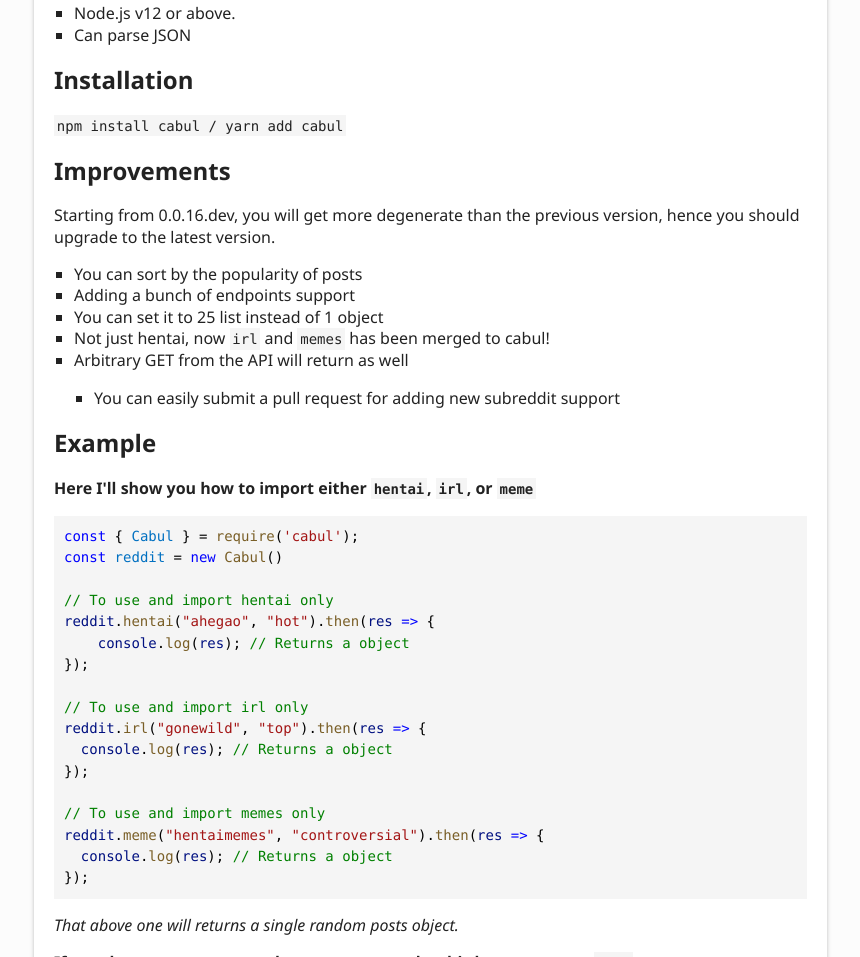
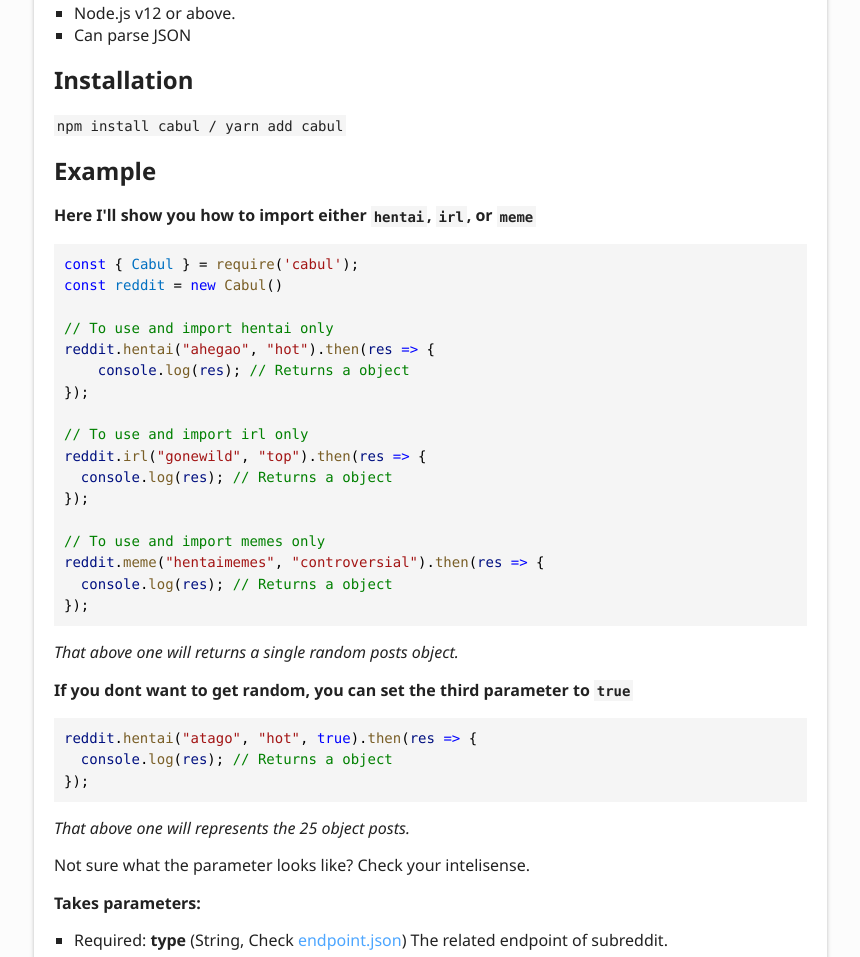
Before and after one commit to sinkaroid/cabul, a plain HTML site: page index.html in a window 1280 px wide. Shown: the part 1720-2677 px from the top of the page, without its empty margins (6-866 px from the left). Drawn offline with Linux system fonts and the light colour scheme.

Commit message:
Deploying to gh-pages from @ sinkaroid/cabul@ce06f31745212012d48a7d82b7cd84aee2b239e5 🚀

```diff
--- a/index.html
+++ b/index.html
@@ -39,21 +39,6 @@
   <h2>Installation</h2>
 </a>
 <p><code>npm install cabul / yarn add cabul</code></p>
-
-<a href="#improvements" id="improvements" style="color: inherit; text-decoration: none;">
-  <h2>Improvements</h2>
-</a>
-<p>Starting from 0.0.16.dev, you will get more degenerate than the previous version, hence you should upgrade to the latest version.</p>
-<ul>
-<li>You can sort by the popularity of posts</li>
-<li>Adding a bunch of endpoints support</li>
-<li>You can set it to 25 list instead of 1 object</li>
-<li>Not just hentai, now <code>irl</code> and <code>memes</code> has been merged to cabul!</li>
-<li>Arbitrary GET from the API will return as well<ul>
-<li>You can easily submit a pull request for adding new subreddit support</li>
-</ul>
-</li>
-</ul>
 
 <a href="#example" id="example" style="color: inherit; text-decoration: none;">
   <h2>Example</h2>
```
Also changed, not shown: classes/Cabul.html (+4 -4 lines).
